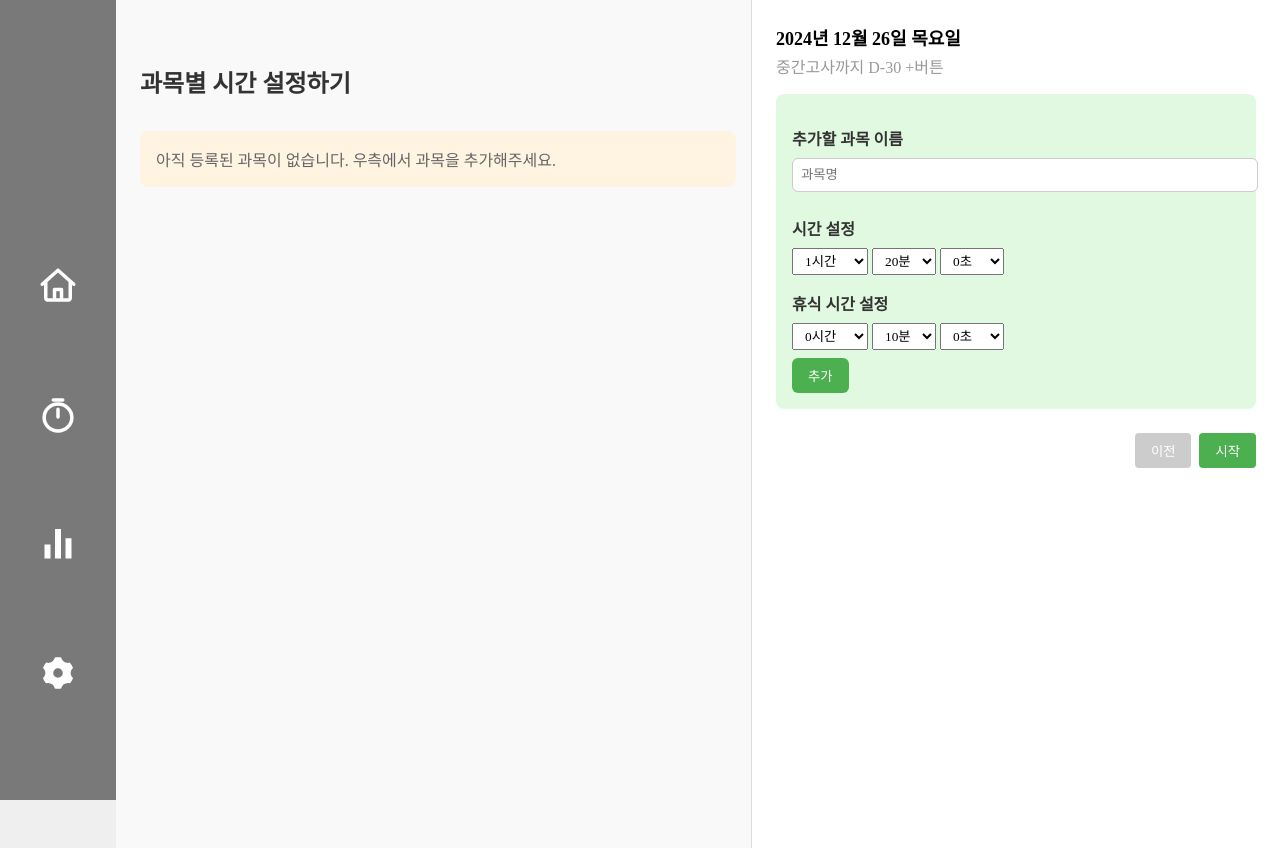
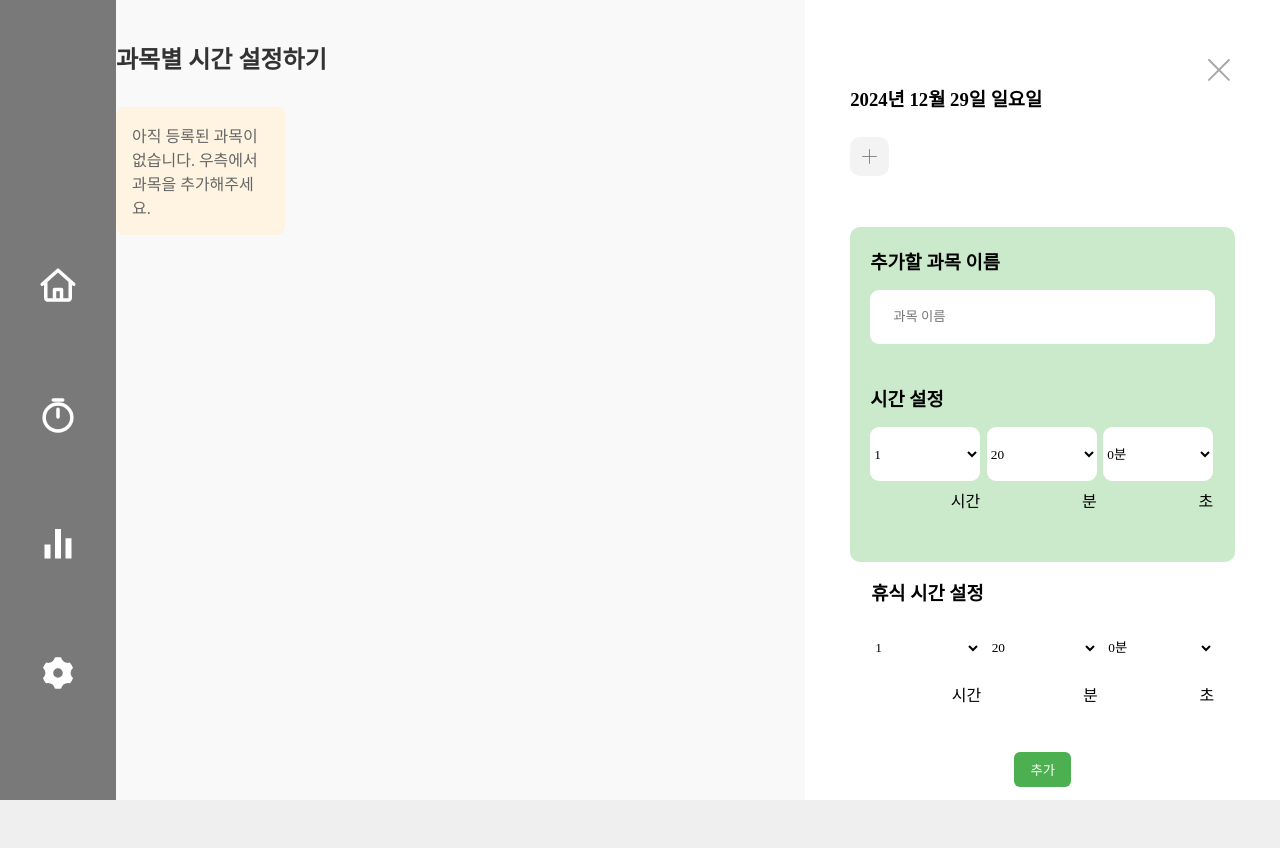
Before and after one commit to StudyTimeWeb/StudyTime_React, a React (Vite) app: page /2 in a window 1280 px wide. After the commit the page ends 800 px from the top, so only its background shows below. Built offline with nearby package versions, Linux system fonts and the light colour scheme; a web font is replaced by a local one.

Commit message:
Home2 RSideBar

```diff
--- a/src/components/common/SubjectSettingBox.jsx
+++ b/src/components/common/SubjectSettingBox.jsx
@@ -1,13 +1,13 @@
 import styled from "styled-components";
 
-const SubjectSettingBox = ({ small, title }) => {
+const SubjectSettingBox = ({ small, title, onChange, value }) => {
   return (
     <div>
       <Exp>
         <h3 style={{ margin: "0", padding: "0" }}>{title}</h3>
         {small && <small style={{ color: "#797979" }}>{small}</small>}
       </Exp>
-      <InputDiv placeholder="과목 이름" />
+      <InputDiv placeholder="과목 이름" value={value} onChange={onChange} />
     </div>
   );
 };
--- a/src/components/common/TimeSettingBox.jsx
+++ b/src/components/common/TimeSettingBox.jsx
@@ -1,6 +1,15 @@
 import styled from "styled-components";
 
-const TimeSettingBox = ({ small, title }) => {
+const TimeSettingBox = ({
+  small,
+  title,
+  hour,
+  min,
+  sec,
+  setHour,
+  setMin,
+  setSec,
+}) => {
   return (
     <div>
       <Exp>
@@ -8,9 +17,27 @@ const TimeSettingBox = ({ small, title }) => {
         {small && <small style={{ color: "#797979" }}>{small}</small>}
       </Exp>
       <SelectionGrid>
-        <Select></Select>
-        <Select></Select>
-        <Select></Select>
+        <Select value={hour} onChange={(e) => setHour(e.target.value)}>
+          {Array.from({ length: 24 }, (_, i) => (
+            <option key={i} value={String(i)}>
+              {i}
+            </option>
+          ))}
+        </Select>
+        <Select value={min} onChange={(e) => setMin(e.target.value)}>
+          {Array.from({ length: 60 }, (_, i) => (
+            <option key={i} value={String(i)}>
+              {i}
+            </option>
+          ))}
+        </Select>
+        <Select value={sec} onChange={(e) => setSec(e.target.value)}>
+          {Array.from({ length: 60 }, (_, i) => (
+            <option key={i} value={String(i)}>
+              {i}분
+            </option>
+          ))}
+        </Select>
         <div style={{ justifySelf: "right" }}>시간</div>
         <div style={{ justifySelf: "right" }}>분</div>
         <div style={{ justifySelf: "right" }}>초</div>
--- a/src/pages/Home.jsx
+++ b/src/pages/Home.jsx
@@ -1,9 +1,12 @@
 import styled from "styled-components";
+import * as s from "./../css/CommonStyled";
 import "./home.css";
+import RightSideBar from "../components/common/RightSideBar";
 
 const Home = () => {
   return (
     <>
+      <s.PageLayout>
         <Container>
           <MainBox>
             <BoxStudyingFor365>365일 간 총 공부 시간</BoxStudyingFor365>
@@ -21,6 +24,8 @@ const Home = () => {
             </Row>
           </MainBox>
         </Container>
+        <RightSideBar next="/2"></RightSideBar>
+      </s.PageLayout>
     </>
   );
 };
--- a/src/pages/Home2.jsx
+++ b/src/pages/Home2.jsx
@@ -1,5 +1,10 @@
 import React, { useState } from "react";
 import styled from "styled-components";
+import * as s from "./../css/CommonStyled";
+import RightSideBar from "../components/common/RightSideBar";
+import SubjectSettingBox from "./../components/common/SubjectSettingBox";
+import GreenSetterBox from "./../components/common/GeenSetterBox";
+import TimeSettigBox from "./../components/common/TimeSettingBox";
 
 function Home2() {
   const [subjects, setSubjects] = useState([]);
@@ -16,7 +21,13 @@ function Home2() {
   // 과목 추가
   const handleAddSubject = () => {
     // 파스텔톤 색상 예시
-    const colorPalette = ["#d8f3dc", "#fcd5ce", "#caf0f8", "#fff3b0", "#e2e2e2"];
+    const colorPalette = [
+      "#d8f3dc",
+      "#fcd5ce",
+      "#caf0f8",
+      "#fff3b0",
+      "#e2e2e2",
+    ];
     const randomColor =
       colorPalette[Math.floor(Math.random() * colorPalette.length)];
 
@@ -44,6 +55,7 @@ function Home2() {
   };
 
   return (
+    <s.PageLayout>
       <Container>
         <TitleArea>
           <PageTitle>과목별 시간 설정하기</PageTitle>
@@ -64,81 +76,41 @@ function Home2() {
             </SubjectItem>
           ))}
         </MainSection>
-
-      <RightPanel>
-        <HeaderBox>
-          <DateText>2024년 12월 26일 목요일</DateText>
-          <SubInfo>중간고사까지 D-30 +버튼</SubInfo>
-        </HeaderBox>
-
-        <GreenPanel>
-          <PanelTitle>추가할 과목 이름</PanelTitle>
-          <Input
-            type="text"
-            placeholder="과목명"
+      </Container>
+      <RightSideBar next="/timer">
+        <GreenSetterBox>
+          <SubjectSettingBox
+            title="추가할 과목 이름"
+            onChange={(e) => setNewSubjectName(e.target.value)}
             value={newSubjectName}
-            onChange={(e) => setNewSubjectName(e.target.value)}
-          />
-
-          <PanelTitle>시간 설정</PanelTitle>
-          <TimeRow>
-            <select value={studyHour} onChange={(e) => setStudyHour(e.target.value)}>
-              {Array.from({ length: 24 }, (_, i) => (
-                <option key={i} value={String(i)}>
-                  {i}시간
-                </option>
-              ))}
-            </select>
-            <select value={studyMin} onChange={(e) => setStudyMin(e.target.value)}>
-              {Array.from({ length: 60 }, (_, i) => (
-                <option key={i} value={String(i)}>
-                  {i}분
-                </option>
-              ))}
-            </select>
-            <select value={studySec} onChange={(e) => setStudySec(e.target.value)}>
-              {Array.from({ length: 60 }, (_, i) => (
-                <option key={i} value={String(i)}>
-                  {i}초
-                </option>
-              ))}
-            </select>
-          </TimeRow>
-
-          <PanelTitle>휴식 시간 설정</PanelTitle>
-          <TimeRow>
-            <select value={breakHour} onChange={(e) => setBreakHour(e.target.value)}>
-              {Array.from({ length: 24 }, (_, i) => (
-                <option key={i} value={String(i)}>
-                  {i}시간
-                </option>
-              ))}
-            </select>
-            <select value={breakMin} onChange={(e) => setBreakMin(e.target.value)}>
-              {Array.from({ length: 60 }, (_, i) => (
-                <option key={i} value={String(i)}>
-                  {i}분
-                </option>
-              ))}
-            </select>
-            <select value={breakSec} onChange={(e) => setBreakSec(e.target.value)}>
-              {Array.from({ length: 60 }, (_, i) => (
-                <option key={i} value={String(i)}>
-                  {i}초
-                </option>
-              ))}
-            </select>
-          </TimeRow>
-
+          ></SubjectSettingBox>
+          <TimeSettigBox
+            title="시간 설정"
+            hour={studyHour}
+            min={studyMin}
+            sec={studySec}
+            setHour={setStudyHour}
+            setMin={setStudyMin}
+            setSec={setStudySec}
+          ></TimeSettigBox>
+        </GreenSetterBox>
+        <TimeSettigBox
+          title="휴식 시간 설정"
+          hour={studyHour}
+          min={studyMin}
+          sec={studySec}
+          setHour={setStudyHour}
+          setMin={setStudyMin}
+          setSec={setStudySec}
+        ></TimeSettigBox>
         <AddBtn onClick={handleAddSubject}>추가</AddBtn>
-        </GreenPanel>
 
         <BottomButtons>
           <GrayBtn>이전</GrayBtn>
           <GreenBtn>시작</GreenBtn>
         </BottomButtons>
-      </RightPanel>
-    </Container>
+      </RightSideBar>
+    </s.PageLayout>
   );
 }
 
@@ -151,7 +123,6 @@ const Container = styled.div`
   min-height: 100vh;
   position: relative;
   background-color: #f9f9f9;
-  padding: 24px;
   display: block;
 `;
 
@@ -183,12 +154,12 @@ const EmptyMessage = styled.div`
 const SubjectItem = styled.div`
   position: relative;
   margin-bottom: 16px;
-  margin-left:  180px;
+  margin-left: 180px;
   background-color: ${(props) => props.color || "#ddd"};
   border-radius: 8px;
   padding: 24px 20px;
   width: 480px;
-  box-shadow: 0 1px 3px rgba(0,0,0,0.1);
+  box-shadow: 0 1px 3px rgba(0, 0, 0, 0.1);
 
   display: flex;
   align-items: center;
```
Lines whose indentation alone changed are shown as unchanged.
